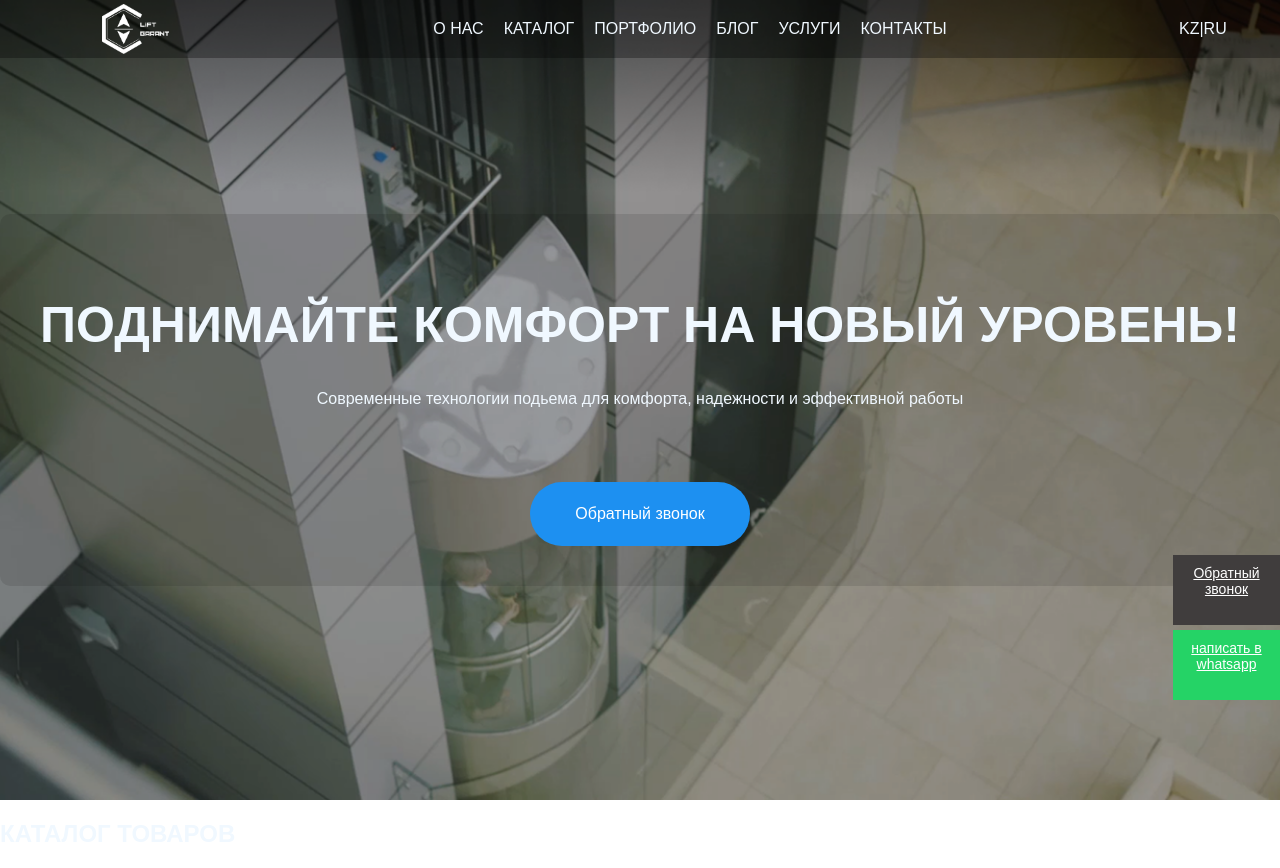
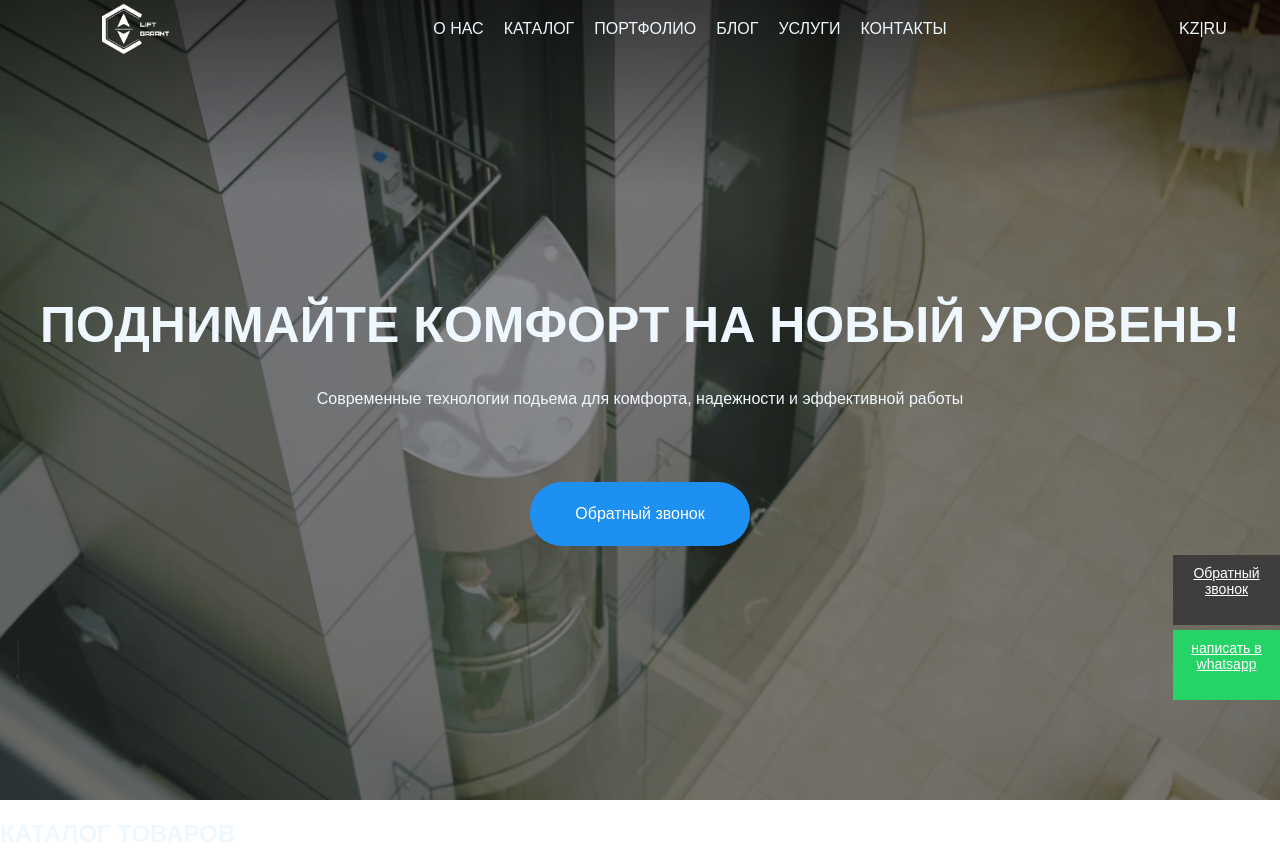
Before and after one commit to Zharasik/Practice, a plain HTML site: page homepage.html in a window 1280 px wide. Drawn offline with Linux system fonts and the light colour scheme.

Commit message:
Update homepagecss.css

```diff
--- a/homepagecss.css
+++ b/homepagecss.css
@@ -13,7 +13,7 @@ header{
     align-items: center;
     justify-content: space-between;
     z-index: 10;
-    background: rgba(0, 0, 0, 0.3);
+
 }
 nav ul{
     display: flex;
@@ -43,10 +43,9 @@ nav ul{
     justify-content: center;
     position: relative;
     height: 100vh;
-    background: url('background.png') center/cover no-repeat;
+    background:  linear-gradient(rgba(0, 0, 0, 0.2), rgba(0, 0, 0, 0.2)), url('background.png') center/cover no-repeat;
 }
 .overlay{
-    background: rgb(0,0,0,0.1);
     padding: 40px;
     border-radius: 10px;
 
```
